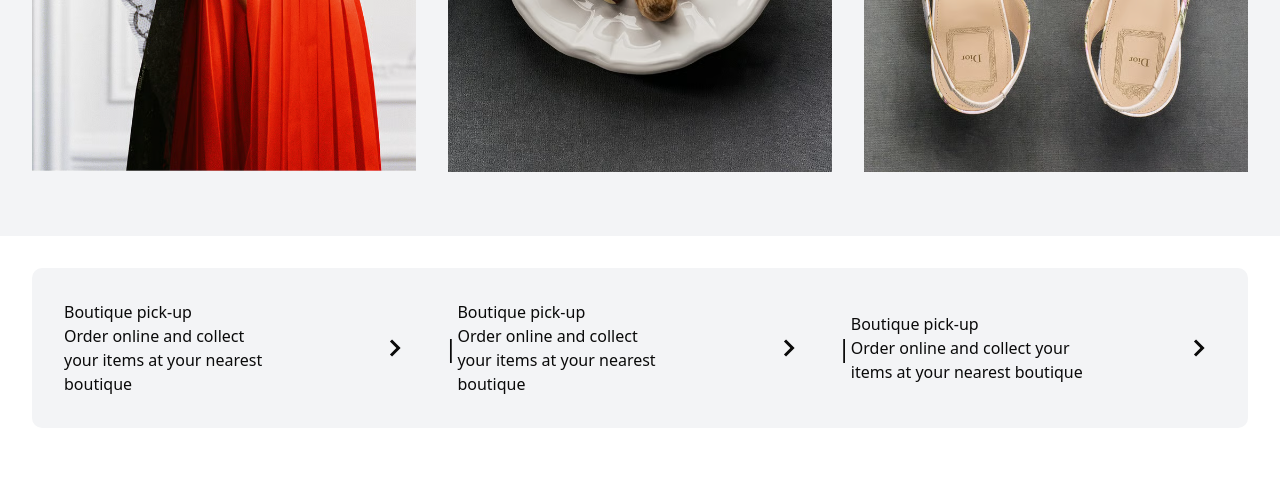
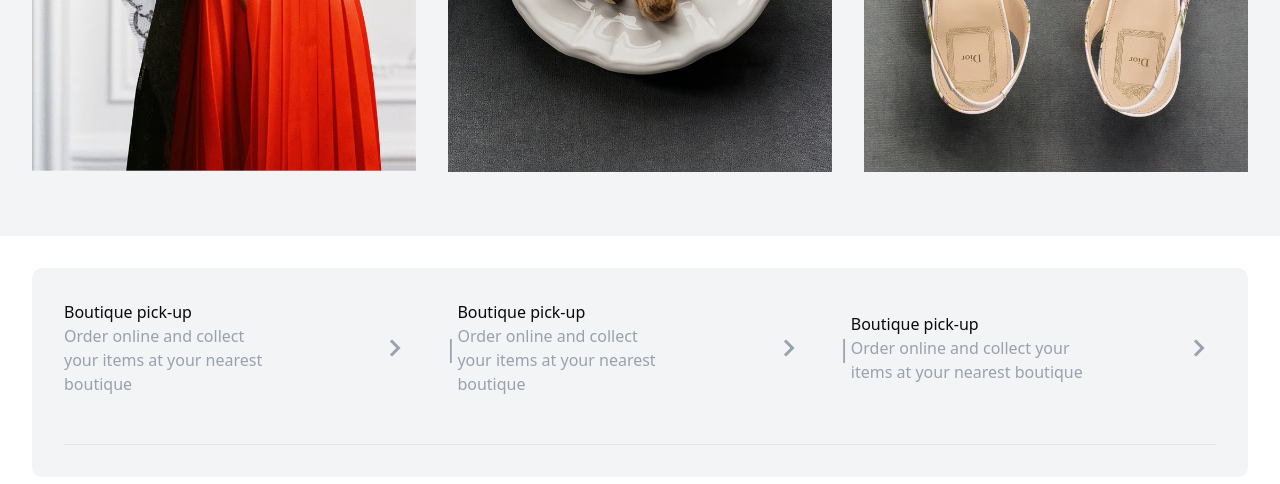
Before and after one commit to alexmortelsison/dior-clone, a Next.js app: page /home in a window 1280 px wide. Shown: the part 2288-2772 px from the top of the page. Built offline with nearby package versions, Linux system fonts and the light colour scheme.

Commit message:
updated footer

```diff
--- a/app/components/footer.tsx
+++ b/app/components/footer.tsx
@@ -5,40 +5,40 @@ export default function Footer() {
   return (
     <div className="h-[100vh] w-screen bg-white mt-8 overflow-hidden px-8">
       <div className="bg-gray-100 p-8 rounded-lg">
-        <div className="flex justify-between">
+        <div className="flex justify-between border-b pb-12">
           <div className="flex items-center">
             <div>
               <h2>Boutique pick-up</h2>
-              <p>
+              <p className="text-gray-400">
                 Order online and collect your items at your nearest boutique
               </p>
             </div>
             <div className="pl-24 flex items-center">
-              <BiChevronRight className="text-4xl" />
-              <p className="text-2xl pl-8">|</p>
+              <BiChevronRight className="text-4xl text-gray-400" />
+              <p className="text-2xl pl-8 text-gray-400">|</p>
             </div>
           </div>
           <div className="flex items-center">
             <div>
               <h2>Boutique pick-up</h2>
-              <p>
+              <p className="text-gray-400">
                 Order online and collect your items at your nearest boutique
               </p>
             </div>
             <div className="pl-24 flex items-center">
-              <BiChevronRight className="text-4xl" />
-              <p className="text-2xl pl-8">|</p>
+              <BiChevronRight className="text-4xl text-gray-400" />
+              <p className="text-2xl pl-8 text-gray-400">|</p>
             </div>
           </div>
           <div className="flex items-center">
             <div>
               <h2>Boutique pick-up</h2>
-              <p>
+              <p className="text-gray-400">
                 Order online and collect your items at your nearest boutique
               </p>
             </div>
             <div className="pl-24 flex items-center">
-              <BiChevronRight className="text-4xl" />
+              <BiChevronRight className="text-4xl text-gray-400" />
             </div>
           </div>
         </div>
```
